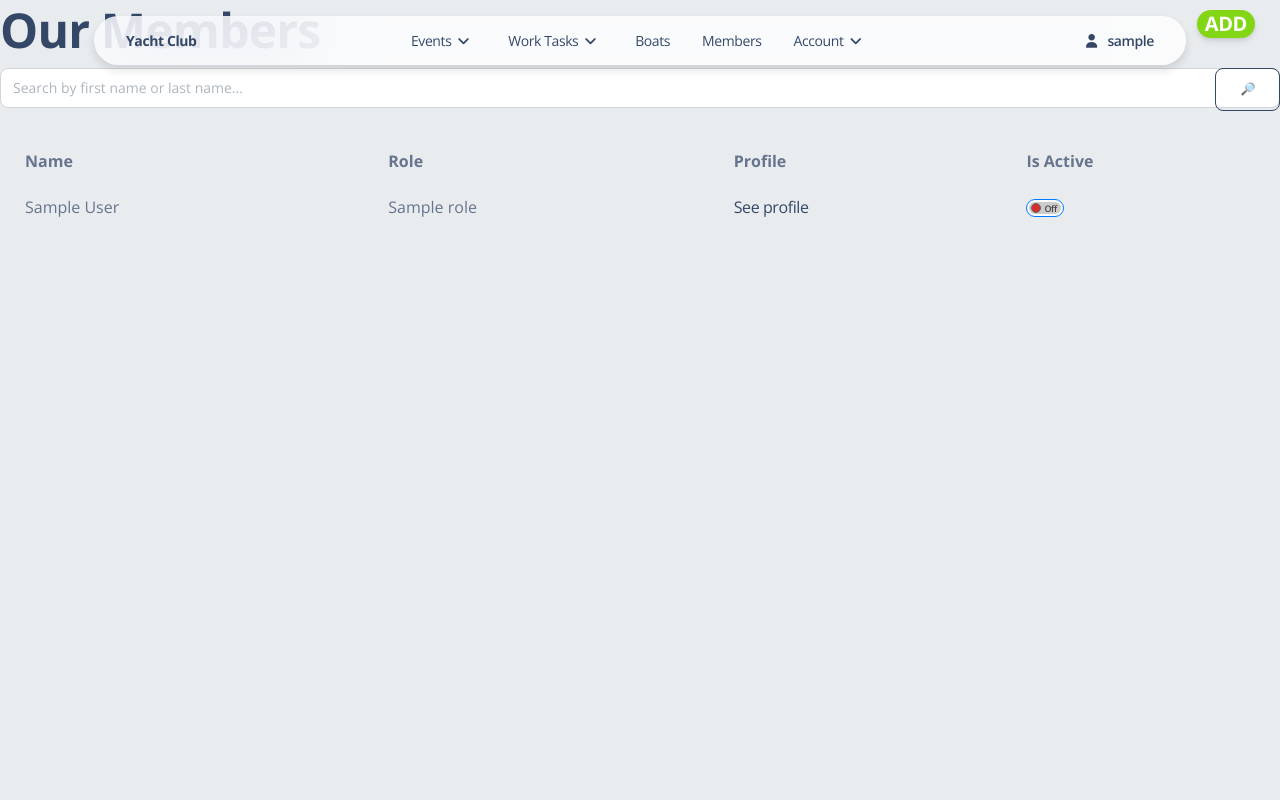
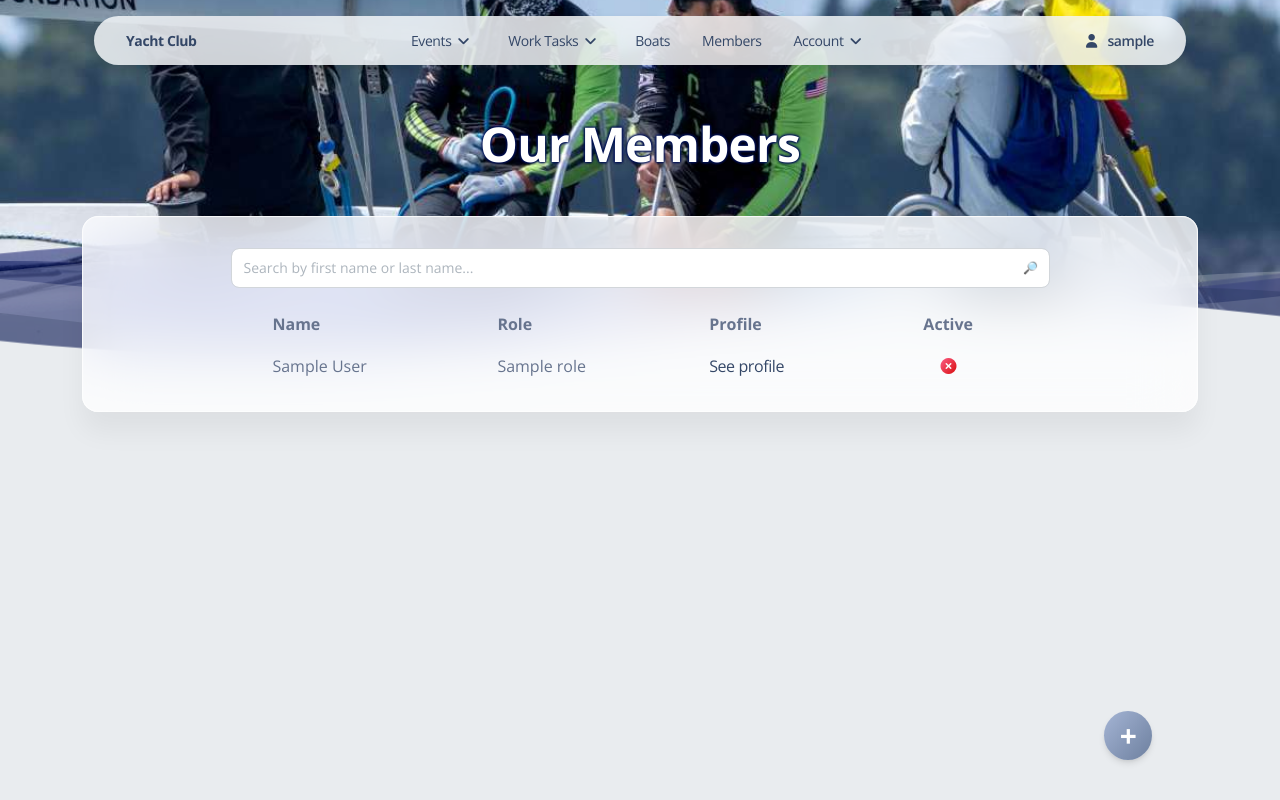
Before and after one commit to wojthecode/yacht-club, a Django app: page /members/ in a window 1280 px wide. Run offline with Django 5.2, Linux system fonts and the light colour scheme; a user stored in the database is signed in; tables that the repository leaves empty hold one stand-in row (values such as "Sample post"); some libraries are stand-ins or nearby versions.

Commit message:
Refactor member_list to soft-ui-design, add member list background image

```diff
--- a/templates/club/member_list.html
+++ b/templates/club/member_list.html
@@ -3,68 +3,84 @@
 {% load static %}
 
 {% block content %}
-  <h1 class="center">Our Members</h1>
+
+  <header class="header-2">
+    <div class="page-header min-vh-45 relative"style="background-image: url('{% static 'img/bg/crew.jpg' %}'); background-position: center 45%">
+      <div class="container-fixed">
+        <div class="container">
+          <div class="row">
+            <div class="col-lg-9 text-center mx-auto">
+              <h1 class="text-white mt-n6 border_text">
+                Our Members
+              </h1>
+            </div>
+          </div>
+        </div>
+      </div>
+
+      {% include 'includes/waves.html' %}
+
+    </div>
+  </header>
+
+  <section class="pt-3 pb-5 flex-fill">
+    <div class="container">
+      <div class="row">
+        <div class="col-lg-12 z-index-2 border-radius-xl mt-n9 mx-auto pt-3 pb-4 blur shadow-blur">
+
+          <div class="mx-auto col-lg-9 mt-lg-3">
+            <form action="" method="get" class="position-relative">
+              {{ search_form|crispy }}
+              <input type="submit" value="&#128270;" class="btn bg-transparent shadow-none position-absolute end-0 top-0 p-2 mt-1 me-1">
+            </form>
+
+            <table class="w-90 mx-auto">
+              <tr>
+                <th class="py-2">Name</th>
+                <th class="py-2">Role</th>
+                <th class="py-2">Profile</th>
+
 
                 {% if user.role.management_rights %}
-
-    <a href="{% url 'club:member-create' %}" class="add_button btn btn-success rounded-pill px-2 py-0">Add</a>
-
-  {% endif %}
-
-  <form action="" method="get" class="search_form">
-    {{ search_form|crispy }}
-    <input type="submit" value="&#128270;" class="btn btn-outline-dark search_form-button">
-  </form>
-
-  <table class="members_table">
-    <tr>
-      <th class="members_table__cell">Name</th>
-      <th class="members_table__cell">Role</th>
-      <th class="members_table__cell">Profile</th>
-
-      {% if user.role.management_rights %}
-        <th class="members_table_cell">Is Active</th>
+                  <th class="py-2 text-center d-none d-md-table-cell">Active</th>
                 {% endif %}
 
               </tr>
 
               {% for member in member_list %}
                 <tr>
-        <td class="members_table__cell">{{ member}}</td>
-        <td class="members_table__cell">{{ member.role }}</td>
-        <td class="members_table__cell"><a href="{{ member.get_absolute_url }}">See profile</a></td>
+                  <td class="py-2">{{ member}}</td>
+                  <td class="py-2">{{ member.role }}</td>
+                  <td class="py-2">
+                    {% if user == member %}
+                      <a href="{% url 'club:profile' %}">
+                    {% else %}
+                      <a href="{{ member.get_absolute_url }}">
+                    {% endif %}
+                    See profile</a>
+                  </td>
 
                   {% if user.role.management_rights %}
-          <td class="members_table_cell">
-
-            {% if member.is_active_member %}
-
-              <a href="{% url 'club:toggle-active-member' pk=member.id %}">
-                <div class="members_toggle_active_base">
-                  <div class="members_toggle_active_track">
-                    <div class="members_toggle_active_switch members_toggle_active_switch-on">
-                    </div>
-                  </div>
-                </div>
+                    <td class="py-2 text-center d-none d-md-table-cell">
+                      <a href="javascript:void(0)" onclick="location.replace('{% url 'club:toggle-active-member' pk=member.id %}')">
+                        <i class="fa-solid fa-circle-{{ member.is_active_member|yesno:'check text-success,xmark text-danger' }} text-gradient"></i>
                       </a>
-
-            {% else %}
-
-              <a href="{% url 'club:toggle-active-member' pk=member.id %}">
-                <div class="members_toggle_active_base">
-                  <div class="members_toggle_active_track">
-                    <div class="members_toggle_active_switch members_toggle_active_switch-off">
-                    </div>
-                  </div>
-                </div>
-              </a>
-
-            {% endif %}
-
                     </td>
                   {% endif %}
                 </tr>
               {% endfor %}
             </table>
+          </div>
+        </div>
+      </div>
+    </div>
+  </section>
+
+  {% if user.role.management_rights %}
+    <a href="{% url 'club:member-create' %}" class="btn bg-gradient-secondary position-fixed end-10 bottom-5 rounded-circle m-0 py-1 px-3 z-index-3">
+      <h3 class="m-0 text-white">+</h3>
+    </a>
+  {% endif %}
+
 
 {% endblock %}
```
Also changed, not shown: static/img/bg/crew.jpg (added). Lines whose indentation alone changed are shown as unchanged.
